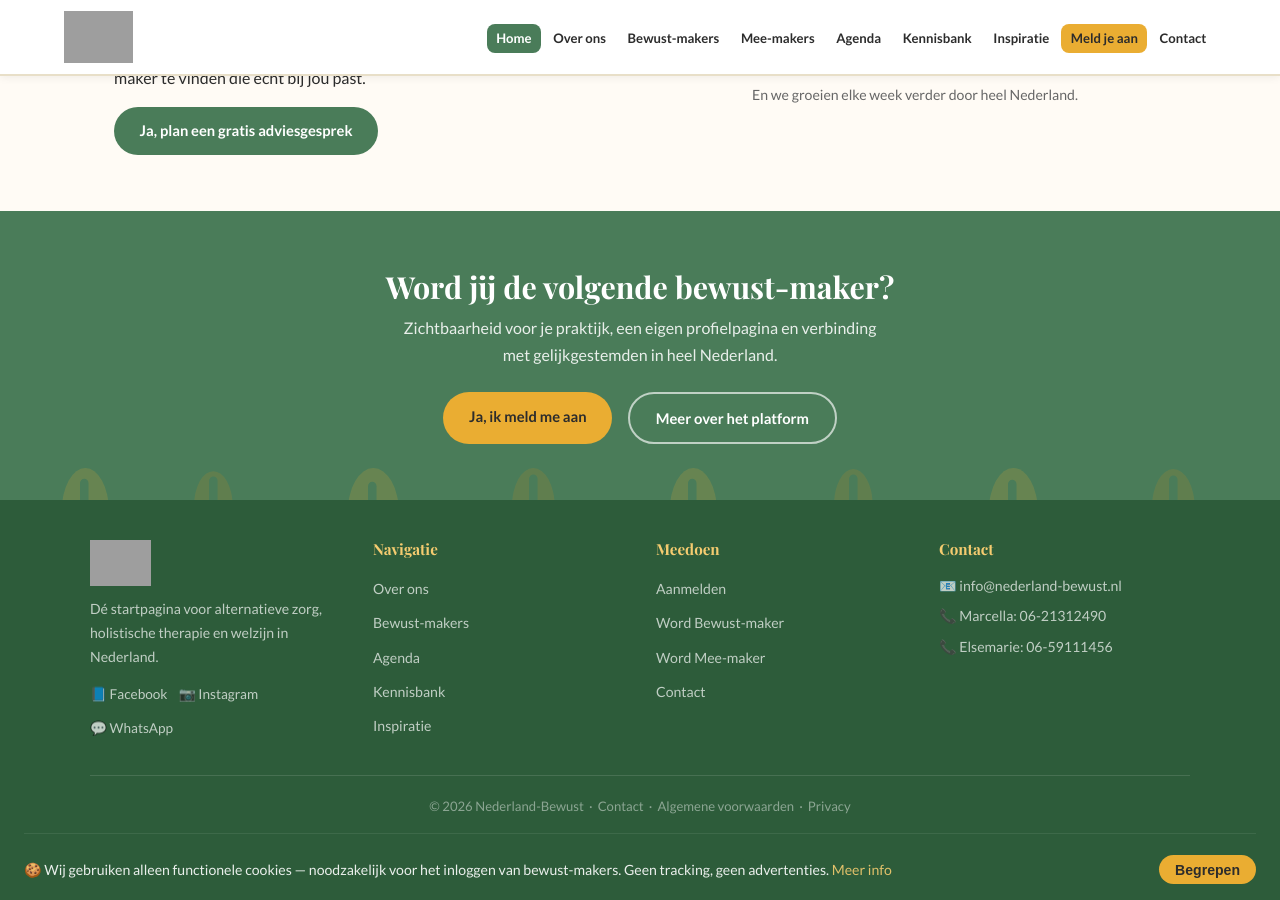
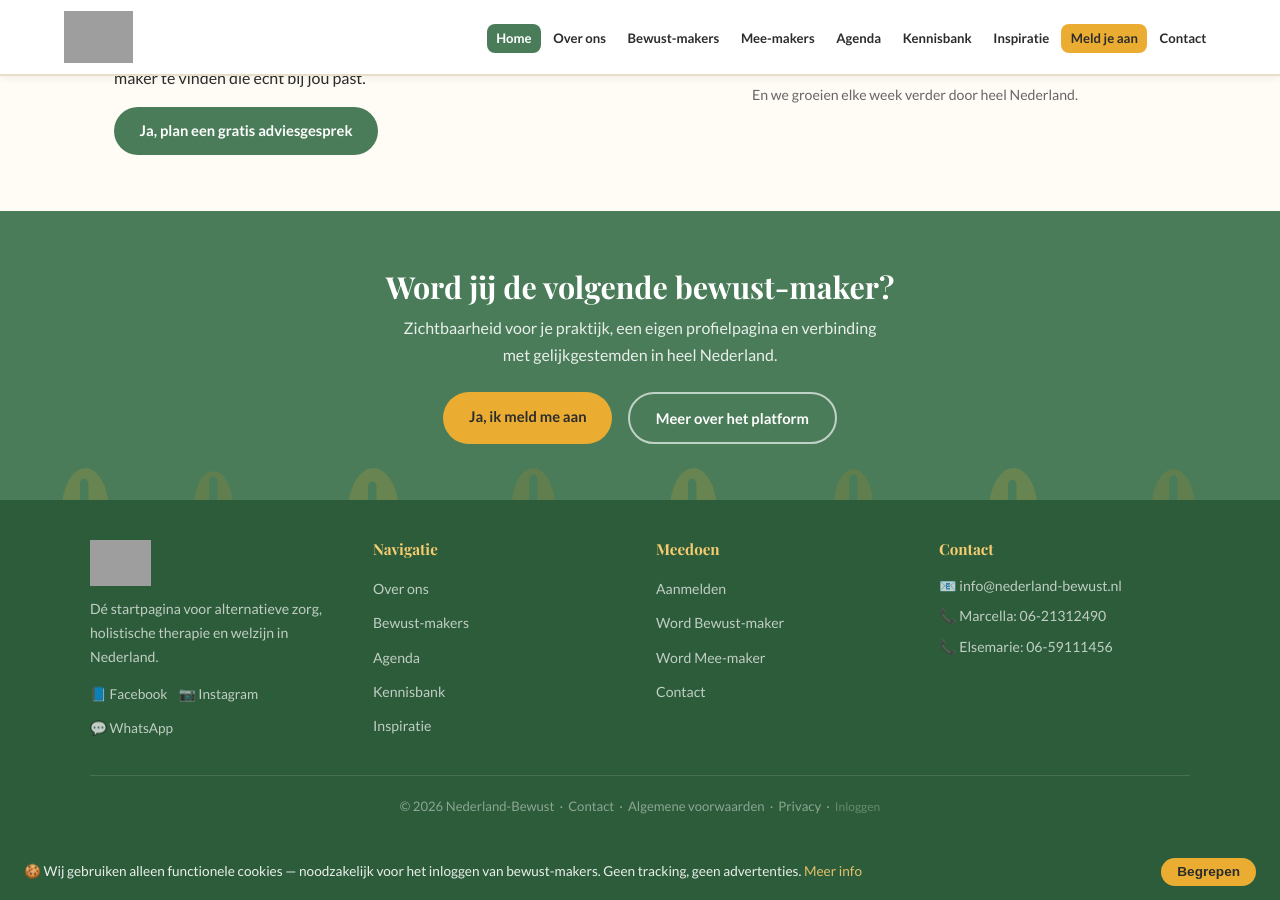
Before and after one commit to hands4flownl/nederland-bewust, a Jekyll site: the page built from index.html, in a window 1280 px wide and 900 px high, scrolled down 3205 px. Built offline with Jekyll 4.4.1, drawn with Linux system fonts in a browser that asks for light colours; grey boxes are pictures that could not be loaded.

Commit message:
Footer: opgeschoond, AV+privacy links, cookiebanner

```diff
--- a/_includes/footer.html
+++ b/_includes/footer.html
@@ -36,38 +36,38 @@
       <p>📞 Elsemarie: <a href="tel:+31659111456" style="color:rgba(255,255,255,0.7)">{{ site.contact.elsemarie }}</a></p>
     </div>
   </div>
+
   <div class="footer-bodem">
-    <p>© {{ 'now' | date: "%Y" }} Nederland-Bewust &nbsp;·&nbsp; <a href="{{ '/contact/' | relative_url }}" style="color:rgba(255,255,255,0.45)">Contact</a>
+    <p>© {{ 'now' | date: "%Y" }} Nederland-Bewust
+      &nbsp;·&nbsp;
+      <a href="{{ '/contact/' | relative_url }}" style="color:rgba(255,255,255,0.45)">Contact</a>
       &nbsp;·&nbsp;
       <a href="{{ '/algemene-voorwaarden/' | relative_url }}" style="color:rgba(255,255,255,0.45)">Algemene voorwaarden</a>
       &nbsp;·&nbsp;
-      <a href="{{ '/privacyverklaring/' | relative_url }}" style="color:rgba(255,255,255,0.45)">Privacy</a></p>
+      <a href="{{ '/privacyverklaring/' | relative_url }}" style="color:rgba(255,255,255,0.45)">Privacy</a>
+      &nbsp;·&nbsp;
+      <span id="footer-login-wrap">
+        <a href="https://nederland-bewust-beheer.netlify.app/admin/" id="footer-login-link" style="color:rgba(255,255,255,0.28);font-size:0.75rem;">Inloggen</a>
+        <a href="{{ '/mijn-profiel/' | relative_url }}" id="footer-beheer-link" style="color:rgba(255,255,255,0.28);font-size:0.75rem;display:none;">⚙️ Mijn profiel beheren</a>
+      </span>
+    </p>
   </div>
-  <div style="text-align:center;padding:0.6rem 1rem;border-top:1px solid rgba(255,255,255,0.08);">
-    <a href="https://nederland-bewust-beheer.netlify.app/admin/"
-       id="footer-login-link"
-       style="color:rgba(255,255,255,0.28);font-size:0.75rem;text-decoration:none;">Inloggen</a>
-    <a href="https://nederland-bewust-beheer.netlify.app/admin/"
-       id="footer-beheer-link"
-       style="color:rgba(255,255,255,0.28);font-size:0.75rem;text-decoration:none;display:none;">⚙️ Mijn profiel beheren</a>
-  </div>
+</footer>
 
-<!-- Cookie melding -->
-<div id="cookie-banner" style="display:none;position:fixed;bottom:0;left:0;right:0;background:var(--groen-donker);color:#fff;padding:1rem 1.5rem;z-index:999;display:flex;align-items:center;justify-content:space-between;gap:1rem;flex-wrap:wrap;">
-  <p style="margin:0;font-size:0.88rem;opacity:0.9;">
-    🍪 Wij gebruiken alleen functionele cookies — noodzakelijk voor het inloggen van bewust-makers.
-    Geen tracking, geen advertenties.
+<!-- Cookiebanner -->
+<div id="cookie-banner" style="display:none;position:fixed;bottom:0;left:0;right:0;background:var(--groen-donker);color:#fff;padding:0.9rem 1.5rem;z-index:999;align-items:center;justify-content:space-between;gap:1rem;flex-wrap:wrap;">
+  <p style="margin:0;font-size:0.85rem;opacity:0.9;">
+    🍪 Wij gebruiken alleen functionele cookies — noodzakelijk voor het inloggen van bewust-makers. Geen tracking, geen advertenties.
     <a href="{{ '/privacyverklaring/' | relative_url }}" style="color:var(--goud-licht);">Meer info</a>
   </p>
   <button onclick="document.getElementById('cookie-banner').style.display='none';localStorage.setItem('cookies-ok','1');"
-    style="background:var(--goud);color:var(--tekst);border:none;padding:0.4rem 1rem;border-radius:50px;font-weight:700;cursor:pointer;white-space:nowrap;font-size:0.88rem;">
+    style="background:var(--goud);color:var(--tekst);border:none;padding:0.4rem 1rem;border-radius:50px;font-weight:700;cursor:pointer;font-size:0.85rem;">
     Begrepen
   </button>
 </div>
 <script>
-  if (!localStorage.getItem('cookies-ok')) {
-    document.getElementById('cookie-banner').style.display = 'flex';
+  if (typeof localStorage !== 'undefined' && !localStorage.getItem('cookies-ok')) {
+    var b = document.getElementById('cookie-banner');
+    if (b) b.style.display = 'flex';
   }
 </script>
-
-</footer>
```
